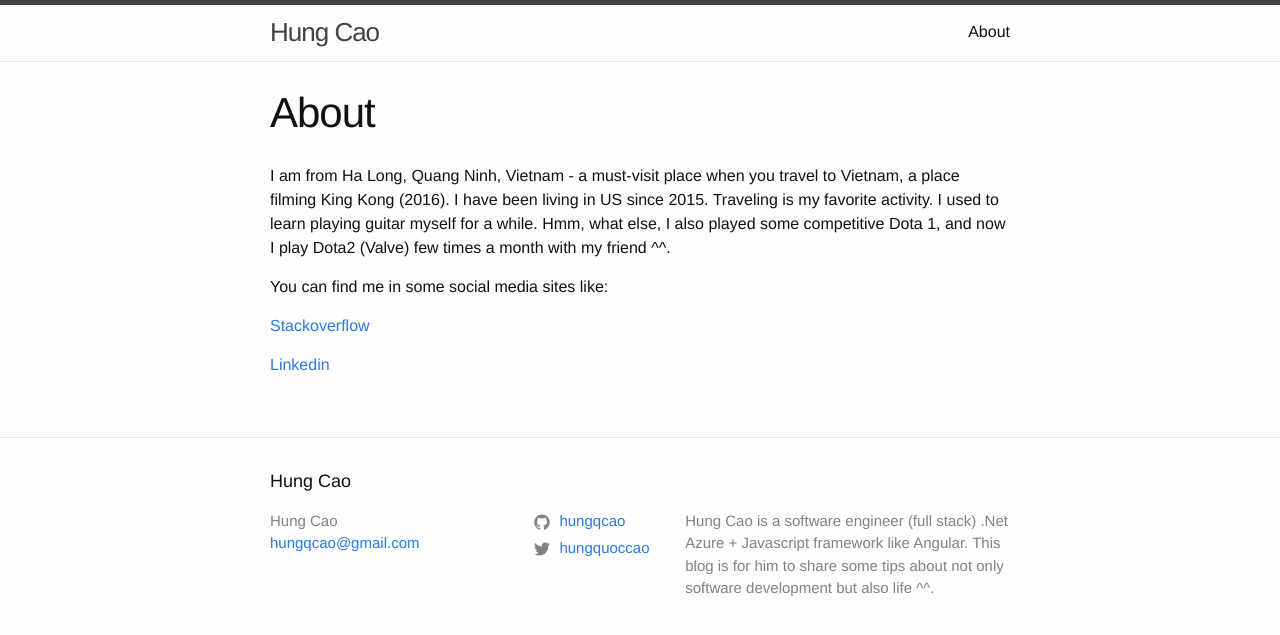
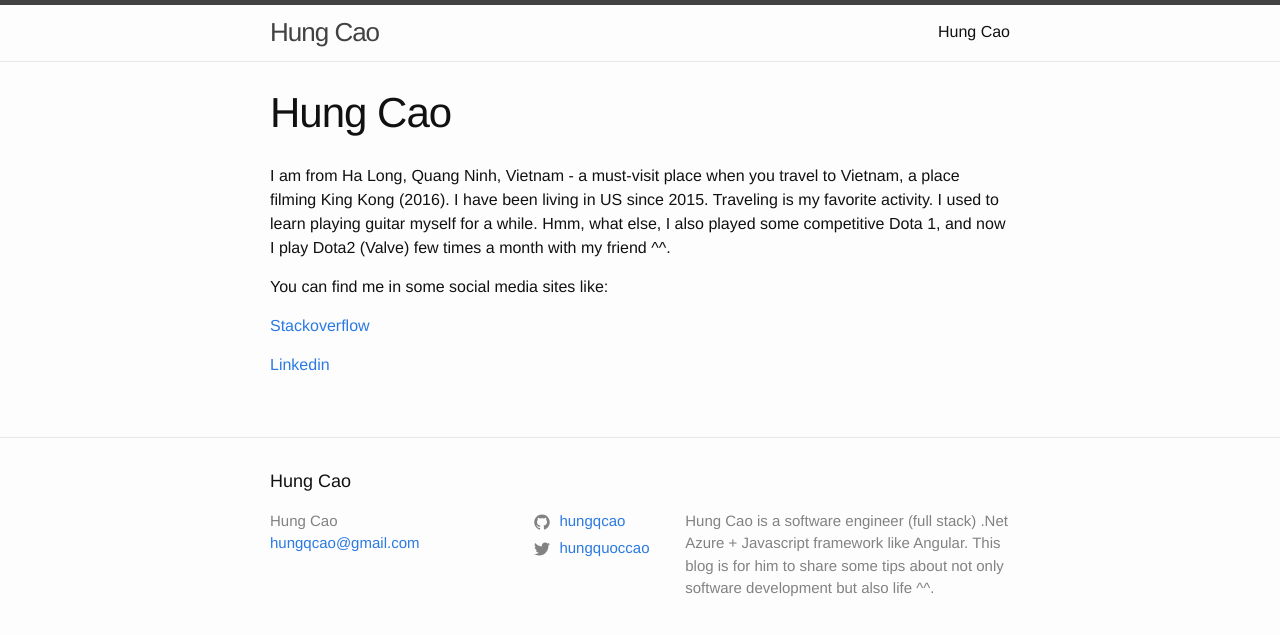
Before and after one commit to hungqcao/hungqcao.github.io, a Jekyll site: the page built from about.md, in a window 1280 px wide. Shown: the top 635 px of the page. Built offline with Jekyll 4.4.1, drawn with Linux system fonts in a browser that asks for light colours.

```diff
--- a/about.md
+++ b/about.md
@@ -1,6 +1,6 @@
 ---
 layout: page
-title: About
+title: Hung Cao
 permalink: /about/
 ---
 
```
